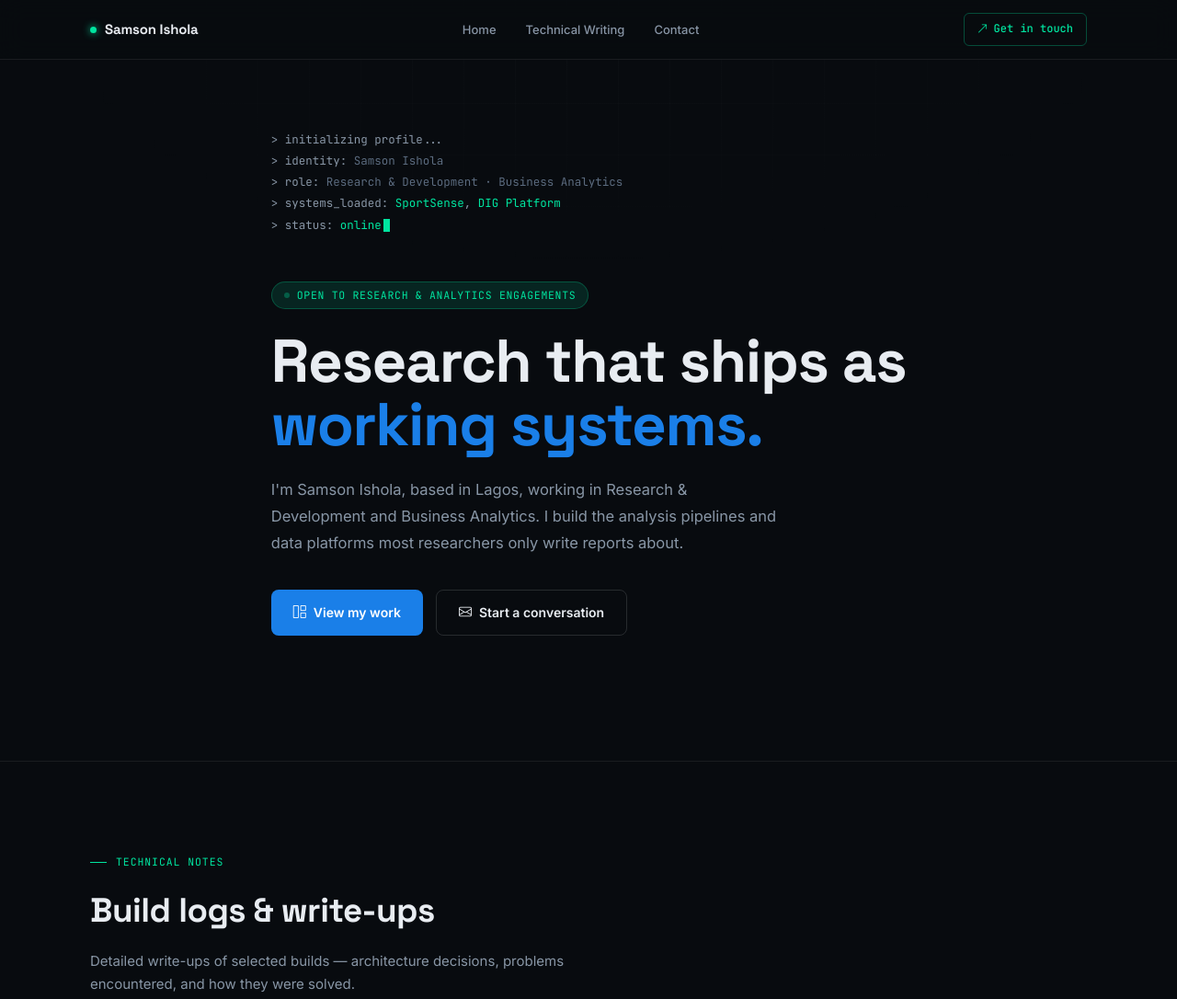
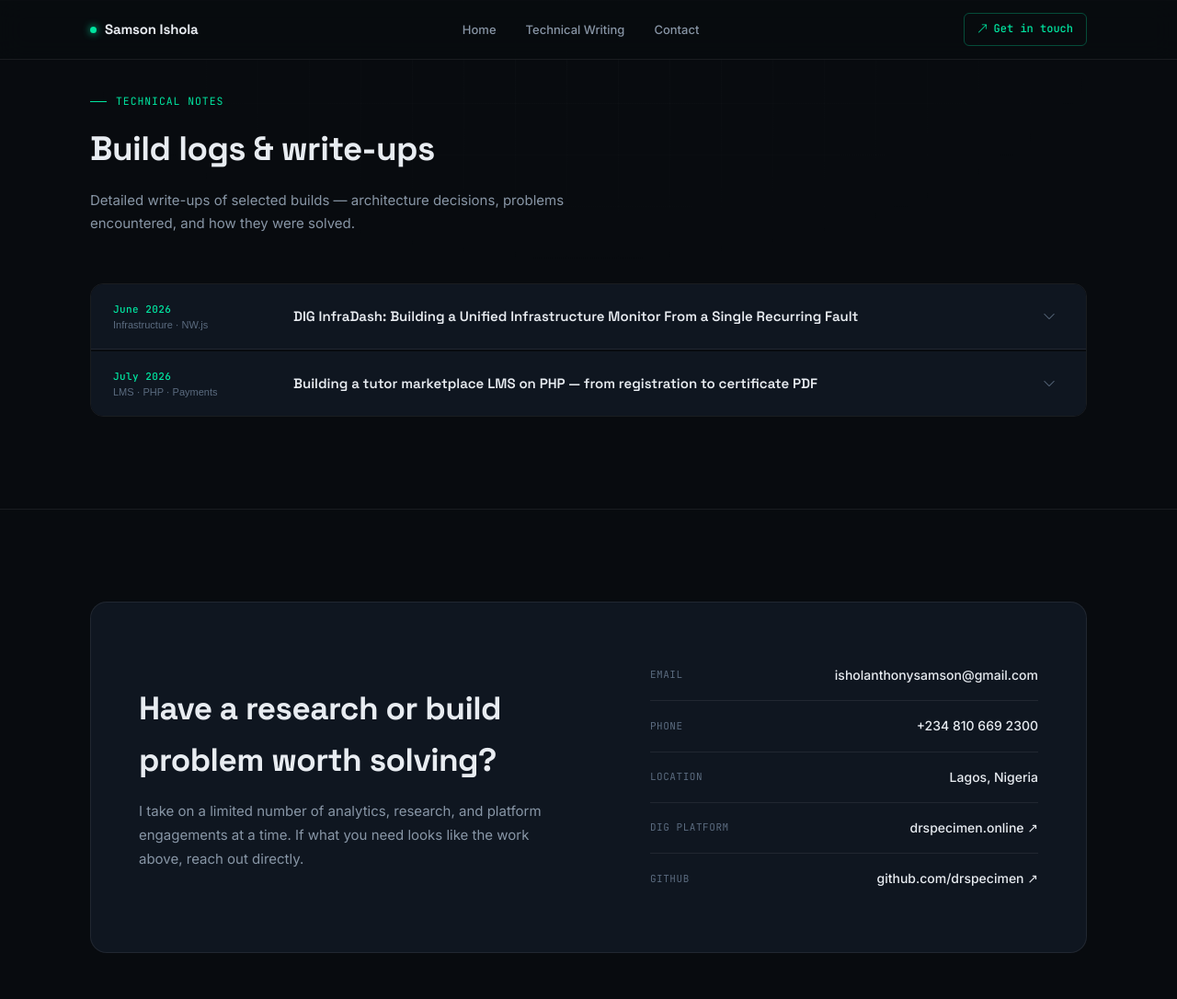
Before and after one commit to drspecimen/drspecimen.github.io, a plain HTML site: page projects/tech-writing.html in a window 1280 px wide. Shown: the top 1086 px of the page at 92% size. Drawn offline with nearby package versions, Linux system fonts and the light colour scheme.

Commit message:
Refactor HTML structure and content

```diff
--- a/projects/tech-writing.html
+++ b/projects/tech-writing.html
@@ -46,35 +46,6 @@
   <a href="#contact">Contact</a>
 </div>
 
-<!-- HERO -->
-<header class="hero" id="top">
-  <div class="container">
-    <div class="boot-console" id="bootConsole" aria-hidden="true"></div>
-    <div class="hero-content" id="heroContent">
-      <div class="hero-eyebrow">
-        <span class="pulse"></span>
-        Open to research &amp; analytics engagements
-      </div>
-      <h1>
-        Research that ships as<br>
-        <span class="accent">working systems.</span>
-      </h1>
-      <p class="hero-sub">
-        I'm Samson Ishola, based in Lagos, working in Research &amp; Development
-        and Business Analytics. I build the analysis pipelines and data
-        platforms most researchers only write reports about.
-      </p>
-      <div class="hero-actions">
-        <a href="#projects" class="btn btn-primary">
-          <i class="bi bi-grid-1x2"></i> View my work
-        </a>
-        <a href="#contact" class="btn btn-ghost">
-          <i class="bi bi-envelope"></i> Start a conversation
-        </a>
-      </div>
-    </div>
-  </div>
-</header>
 
 <!-- TECHNICAL WRITING -->
 <section class="section" id="writing">
```
